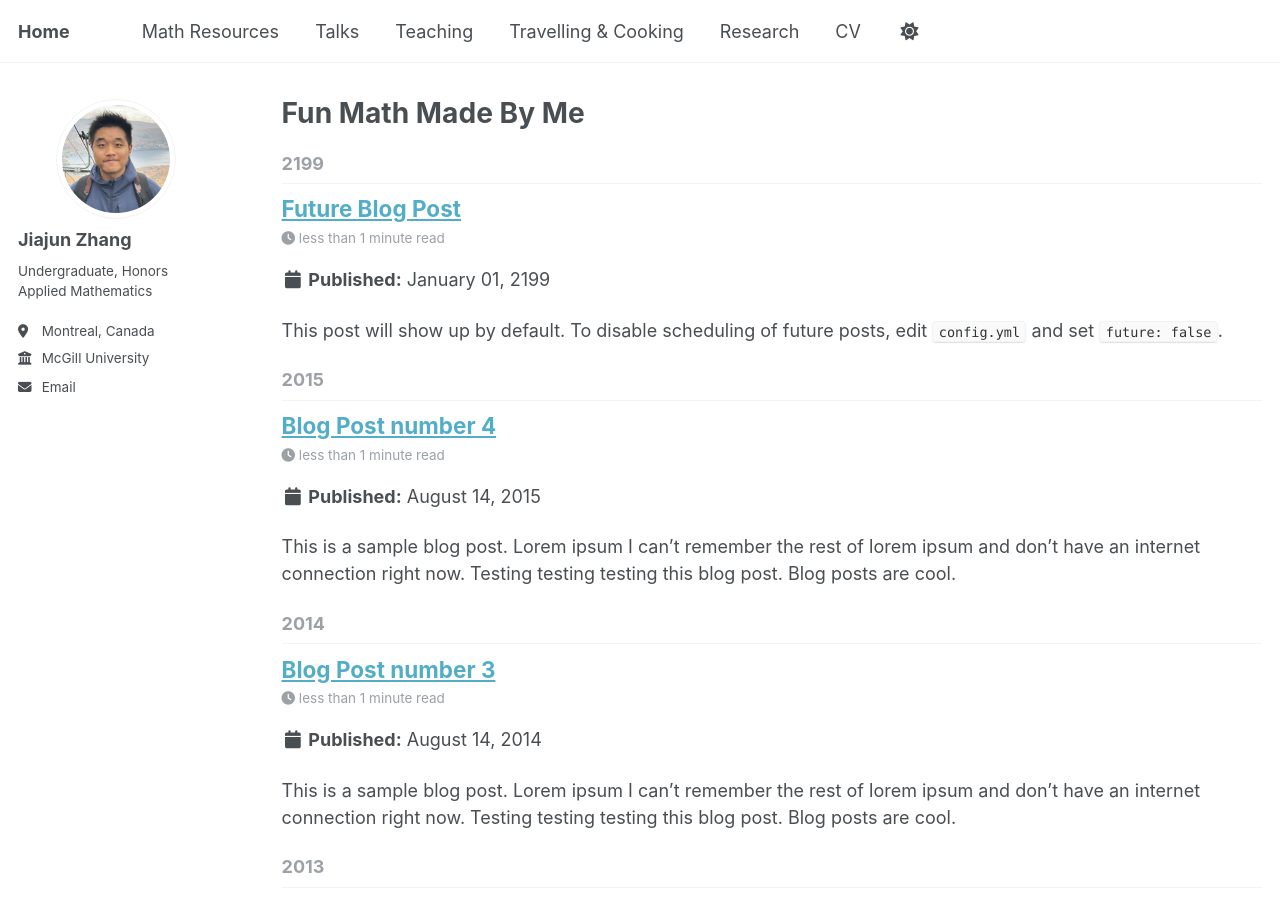
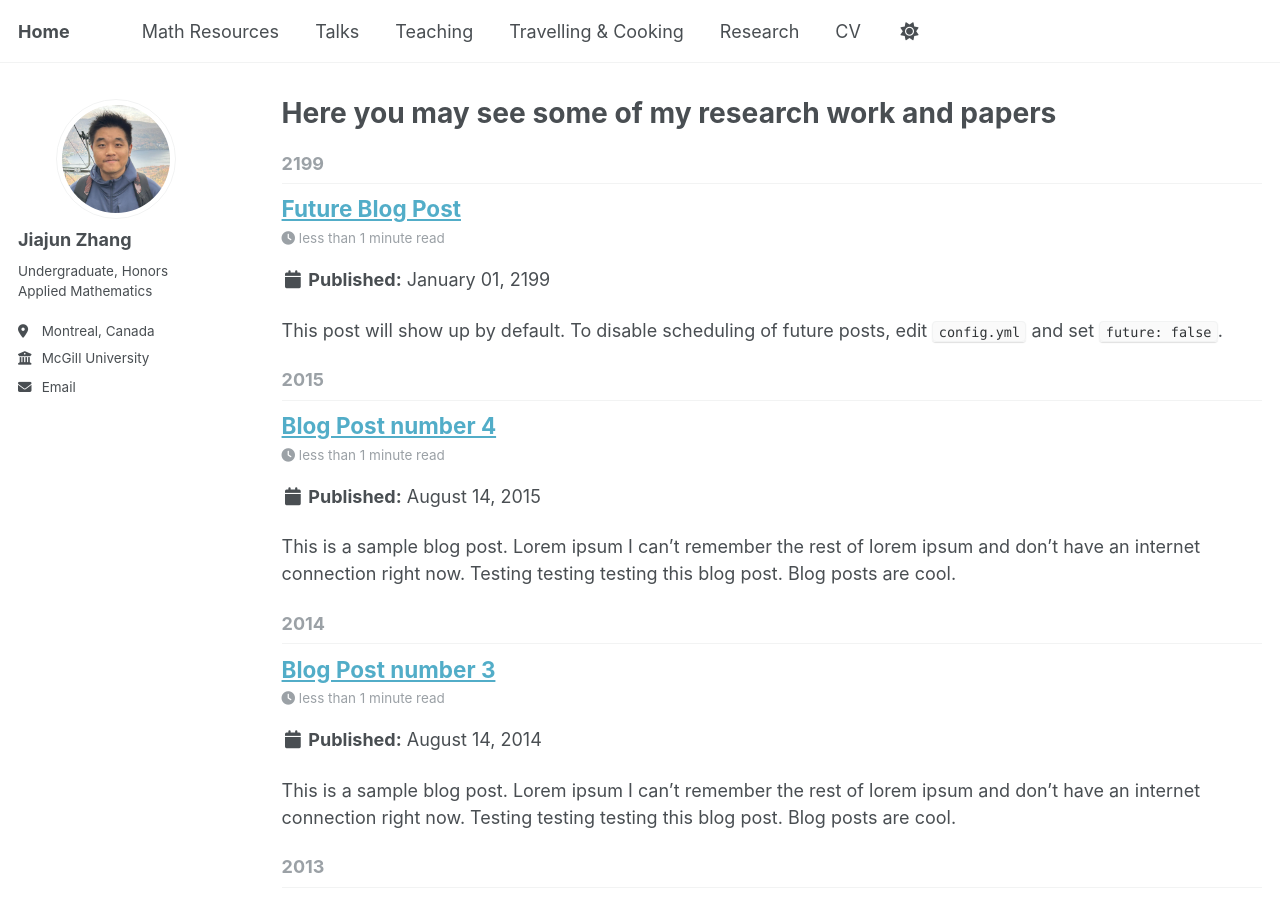
Before and after one commit to JohanssonRein/JohanssonRein.github.io, a Jekyll site: the page built from _pages/funmath.html, in a window 1280 px wide and 900 px high. Built offline with Jekyll 4.4.1, drawn with Linux system fonts in a browser that asks for light colours.

Commit message:
Update funmath.html

```diff
--- a/_pages/funmath.html
+++ b/_pages/funmath.html
@@ -1,7 +1,7 @@
 ---
 layout: archive
 permalink: /research/
-title: "Fun Math Made By Me"
+title: "Here you may see some of my research work and papers"
 author_profile: true
 ---
 
```
